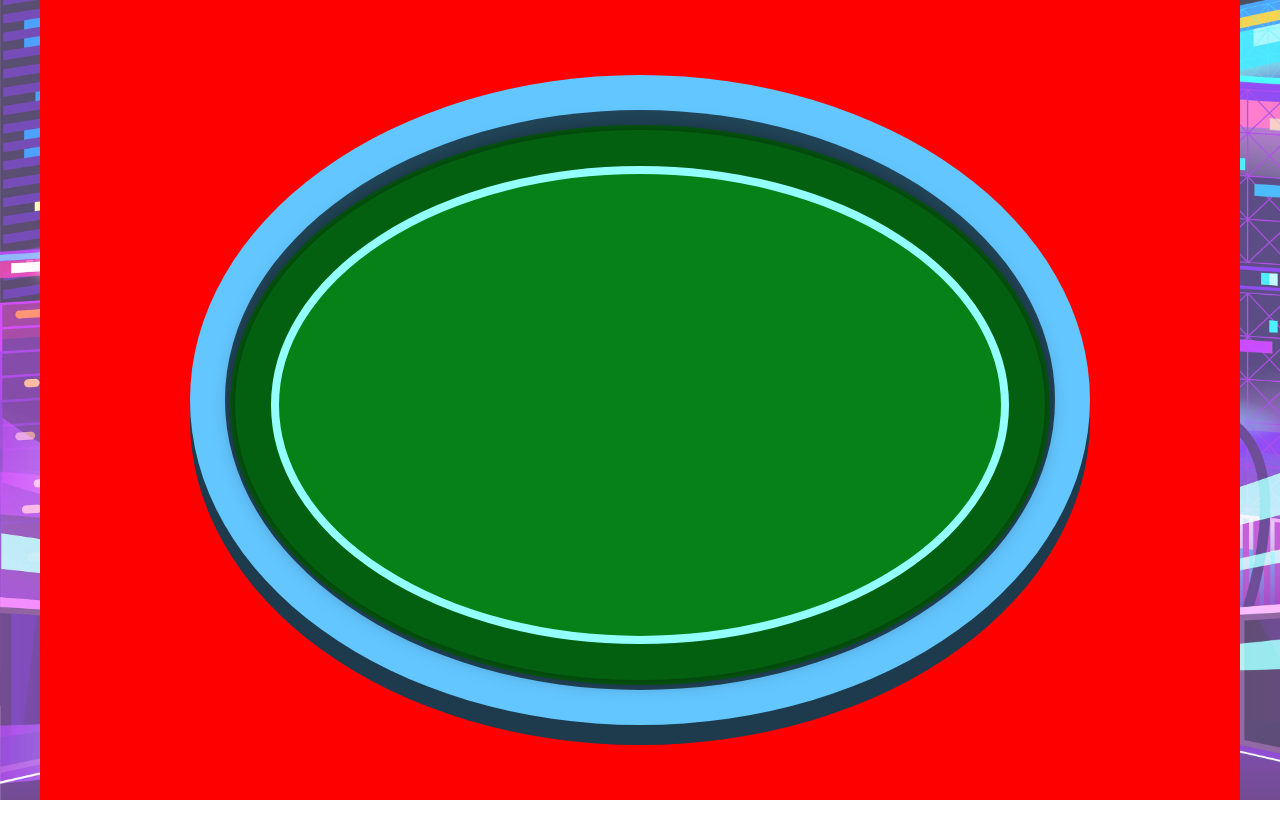
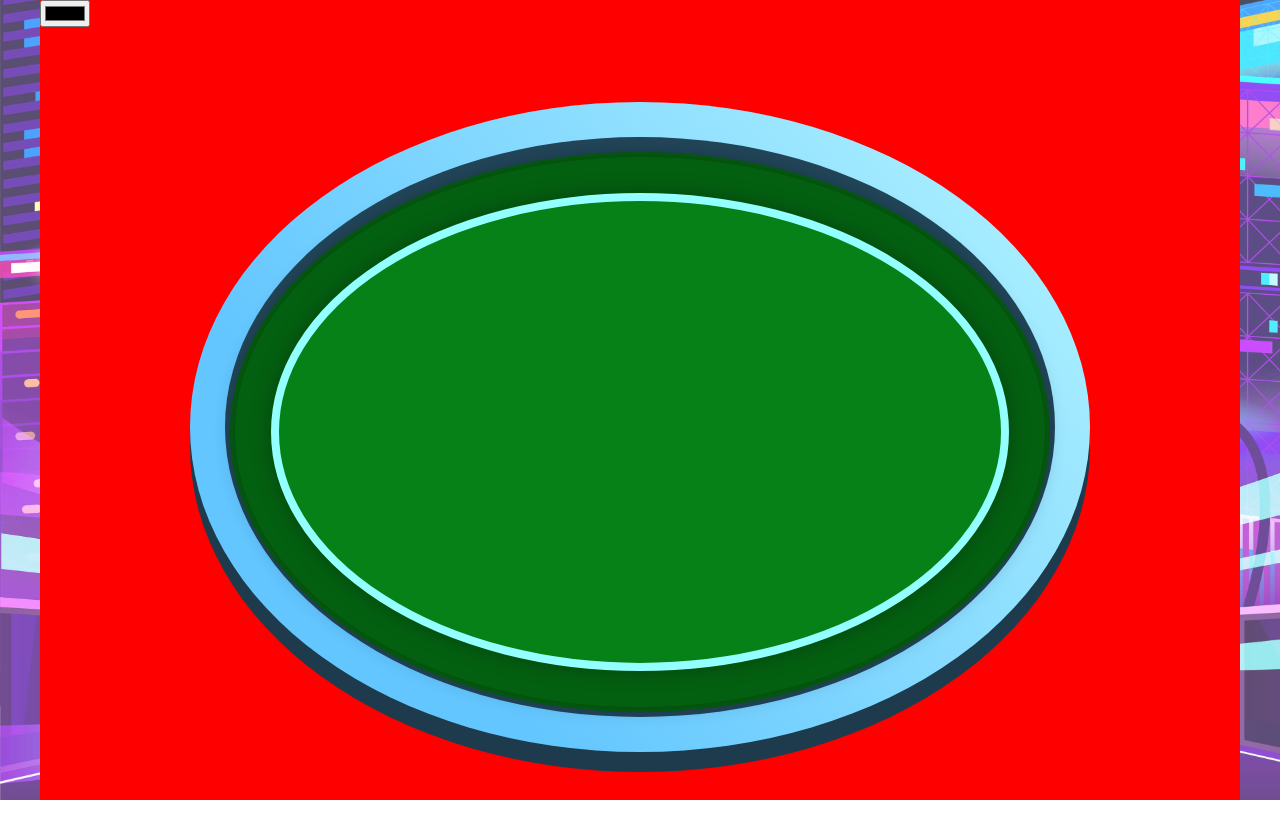
Before and after one commit to phat-trann/poker-web, a React (Create React App) app: page / in a window 1280 px wide. Before the commit the page ends 800 px from the top, so only its background shows below. Built offline with nearby package versions, Linux system fonts and the light colour scheme; the HTML template or start-up script is replaced by a standard one.

Commit message:
- Customize color

```diff
--- a/src/components/GameSection.tsx
+++ b/src/components/GameSection.tsx
@@ -1,9 +1,20 @@
-import React from 'react';
+import React, { useState } from 'react';
 import TableSection from './TableSection';
 
 const GameSection: React.FC = () => {
+  // TODO: Using theme context for setting the table color.
+  const [color, setColor] = useState('#63C6FF');
+
   return (
-    <TableSection themeColor={'#63C6FF'} />
+    <>
+      <input
+        type="color"
+        name=""
+        id=""
+        onChange={(e) => setColor(e?.target?.value)}
+      />
+      <TableSection themeColor={color} />
+    </>
   );
 };
 
--- a/src/components/TableSection/index.tsx
+++ b/src/components/TableSection/index.tsx
@@ -40,7 +40,9 @@ const GameSection: React.FC<{ themeColor: string }> = ({ themeColor }) => {
           y={400}
           radiusX={450}
           radiusY={325}
-          fill={themeColor}
+          fillLinearGradientStartPoint={{x: 200, y: 700}}
+          fillLinearGradientEndPoint={{x: 1000, y: 75}}
+          fillLinearGradientColorStops={[0, themeColor, 1, adjustColor(themeColor, 100)]}
         />
         <Ellipse
           x={600}
@@ -64,7 +66,7 @@ const GameSection: React.FC<{ themeColor: string }> = ({ themeColor }) => {
           fill={darkGreenHex}
           shadowColor="black"
           shadowBlur={20}
-          shadowOpacity={0.5}
+          shadowOpacity={0.3}
         />
         <Ellipse
           x={600}
@@ -74,6 +76,9 @@ const GameSection: React.FC<{ themeColor: string }> = ({ themeColor }) => {
           fill={greenHex}
           stroke={adjustColor(themeColor, 50)}
           strokeWidth={8}
+          shadowColor="black"
+          shadowBlur={20}
+          shadowOpacity={0.3}
         />
       </Layer>
     </Stage>
```
Also changed, not shown: 1 other file (tests, documents, lock files or other folders).
